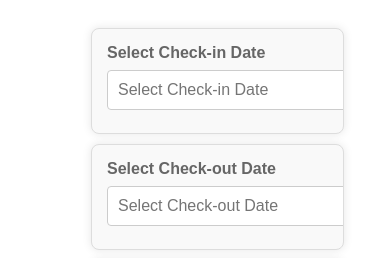
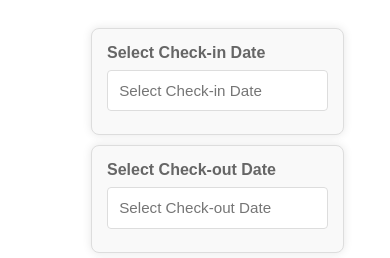
Before and after one commit to Almishev/hotel-booking, a React (Create React App) app in the folder frontend/: page /#/rooms in a window 390 px wide. Shown: the part 279-537 px from the top of the page. Built offline with nearby package versions, Linux system fonts and the light colour scheme; no server answers.

Commit message:
fix input fields

```diff
--- a/frontend/src/App.css
+++ b/frontend/src/App.css
@@ -150,26 +150,59 @@
   .book-now-div {
   width: 100%;
   margin-top: 1.2rem;
-    display: block;
+  display: flex;
+  flex-direction: column;
+  align-items: center;
+  gap: 1rem;
+}
+
+  /* Mobile improvements for book-now-div */
+  @media (max-width: 480px) {
+    .book-now-div {
+      display: flex;
+      flex-direction: column;
+      gap: 0.8rem;
+    }
+
+      .book-now-div button {
+    width: 90%;
+    max-width: 280px;
+    margin-bottom: 0;
+  }
+
+  /* Specific styling for Go Back button */
+  .go-back-button {
+    background: #6c757d !important;
+    box-shadow: 0 4px 12px rgba(108, 117, 125, 0.3) !important;
+  }
+
+  .go-back-button:hover {
+    background: #5a6268 !important;
+    box-shadow: 0 6px 16px rgba(108, 117, 125, 0.4) !important;
+  }
   }
   .book-now-button, .edit-room-button {
-    width: 100%;
+  width: 80%;
+  max-width: 300px;
   box-sizing: border-box;
   text-align: center;
   font-size: 1.1rem;
-    padding: 1.2rem 0;
-    border-radius: 6px;
+  padding: 1rem 2rem;
+  border-radius: 8px;
   border: none;
   background: #008080;
   color: #fff;
   font-weight: 600;
   cursor: pointer;
-    transition: all 0.2s ease-in-out;
-    margin-top: 1.2rem;
+  transition: all 0.3s ease;
+  margin-top: 0;
+  box-shadow: 0 4px 12px rgba(0, 128, 128, 0.3);
 }
 
   .book-now-button:hover, .edit-room-button:hover {
   background: #005f5f;
+  transform: translateY(-2px);
+  box-shadow: 0 6px 16px rgba(0, 128, 128, 0.4);
 }
 
   .booking-details img {
@@ -219,17 +252,20 @@
 
 .date-inputs {
   display: flex;
-  gap: 1rem;
+  gap: 1.5rem;
   flex-wrap: wrap;
 }
 
 .date-inputs .detail-search-field {
   flex: 1;
-  min-width: 200px;
-  padding: 0.8rem;
+  min-width: 250px;
+  padding: 1rem;
   border: 1px solid #ddd;
   border-radius: 6px;
   font-size: 1rem;
+  box-sizing: border-box;
+  width: 100%;
+  margin: 0.5rem 0;
 }
 
 .guests-inputs {
@@ -259,6 +295,9 @@
   font-size: 1rem;
   width: 100%;
   box-sizing: border-box;
+  -webkit-appearance: none;
+  -moz-appearance: none;
+  appearance: none;
 }
 
 .booking-summary {
@@ -322,6 +361,7 @@
   .date-inputs .detail-search-field {
     min-width: auto;
     width: 100%;
+    padding: 0.8rem;
   }
 
   .guests-inputs {
@@ -345,6 +385,54 @@
 
   .guests-display {
     font-size: 1rem;
+  }
+}
+
+/* Mobile-specific improvements */
+@media (max-width: 480px) {
+  .booking-form-section {
+    padding: 0.8rem;
+    margin-bottom: 1rem;
+  }
+
+  .booking-form-section h4 {
+    font-size: 1.1rem;
+    margin-bottom: 0.8rem;
+  }
+
+  .date-inputs .detail-search-field {
+    padding: 0.7rem;
+    font-size: 0.95rem;
+  }
+
+  .guest-input-group input {
+    padding: 0.7rem;
+    font-size: 0.95rem;
+    -webkit-appearance: none;
+    -moz-appearance: none;
+    appearance: none;
+  }
+
+  .guest-input-group label {
+    font-size: 0.9rem;
+  }
+
+  .booking-summary {
+    padding: 1rem;
+    margin-top: 1.5rem;
+  }
+
+  .confirm-booking-button {
+    padding: 0.9rem;
+    font-size: 1rem;
+  }
+
+  .price-display {
+    font-size: 1.1rem;
+  }
+
+  .guests-display {
+    font-size: 0.95rem;
   }
 }
 
@@ -414,13 +502,13 @@
 .dashboard-stats {
   display: grid;
   grid-template-columns: repeat(auto-fit, minmax(250px, 1fr));
-  gap: 1.5rem;
-  margin-bottom: 3rem;
+  gap: 1rem;
+  margin-bottom: 2rem;
 }
 
 .stat-card {
   background: white;
-  padding: 0.9rem;
+  padding: 0.6rem;
   border-radius: 10px;
   box-shadow: 0 2px 10px rgba(0,0,0,0.1);
   text-align: center;
@@ -429,19 +517,19 @@
 
 .stat-card h3 {
   color: #666;
-  font-size: 0.9rem;
-  margin-bottom: 0.3rem;
+  font-size: 0.8rem;
+  margin-bottom: 0.2rem;
 }
 
 .stat-number {
-  font-size: 1.5rem;
+  font-size: 1.3rem;
   font-weight: 700;
   color: #008080;
-  margin: 0.3rem 0;
+  margin: 0.2rem 0;
 }
 
 .stat-detail {
-  font-size: 0.9rem;
+  font-size: 0.8rem;
   color: #888;
   margin: 0;
 }
@@ -548,7 +636,8 @@
   padding: 1.5rem;
   border-radius: 10px;
   box-shadow: 0 2px 10px rgba(0,0,0,0.1);
-  margin-bottom: 2rem;
+  margin-top: 1rem;
+  margin-bottom: 1rem;
   overflow-x: auto;
 }
 
@@ -661,3 +750,223 @@
     font-size: 2rem;
   }
 }
+
+/* Extra small mobile improvements for room details */
+@media (max-width: 480px) {
+  .room-list-item {
+    padding: 1rem;
+    min-height: 350px;
+  }
+
+  .room-list-item-image {
+    width: 120px;
+    height: 80px;
+  }
+
+  .room-details h3 {
+    font-size: 1.2rem;
+    margin-bottom: 0.8rem;
+  }
+
+  .room-details p {
+    font-size: 1rem;
+    margin-bottom: 1rem;
+  }
+
+  .book-now-button, .edit-room-button {
+    font-size: 1rem;
+    padding: 0.8rem 1.5rem;
+    width: 90%;
+    max-width: 280px;
+  }
+
+  .booking-details img {
+    height: 180px;
+  }
+
+  /* Improve button spacing on mobile */
+  .book-now-div {
+    display: flex;
+    flex-direction: column;
+    gap: 0.5rem;
+  }
+
+  .book-now-button, .edit-room-button {
+    margin-bottom: 0;
+  }
+
+  /* Improve form inputs on mobile */
+  .detail-search-field {
+    font-size: 0.95rem;
+    padding: 0.7rem;
+  }
+
+  /* Better spacing for mobile */
+  .room-details {
+    margin-bottom: 1.5rem;
+  }
+
+  /* Improve existing booking details display */
+  .existing-bookings {
+    font-size: 0.9rem;
+    padding: 0.8rem;
+  }
+
+  /* Better button layout for mobile */
+  .action-buttons {
+    display: flex;
+    flex-direction: column;
+    gap: 0.8rem;
+    margin-top: 1rem;
+  }
+
+  .action-buttons button {
+    width: 100%;
+    padding: 0.8rem;
+    font-size: 1rem;
+    border-radius: 6px;
+  }
+
+  /* DatePicker Global Styles */
+.react-datepicker-wrapper {
+  width: 100%;
+  display: block;
+}
+
+.react-datepicker__input-container {
+  width: 100%;
+  display: block;
+}
+
+.react-datepicker__input-container input {
+  width: 100%;
+  box-sizing: border-box;
+  border: 1px solid #ddd !important;
+  border-radius: 6px;
+  padding: 0.8rem;
+  font-size: 1rem;
+  outline: none;
+  background: white;
+  position: relative;
+}
+
+.react-datepicker__input-container input:focus {
+  border-color: #008080 !important;
+  box-shadow: 0 0 0 2px rgba(0, 128, 128, 0.2);
+}
+
+/* Force border rendering for DatePicker */
+.react-datepicker__input-container input {
+  border-right: 1px solid #ddd !important;
+  border-left: 1px solid #ddd !important;
+  border-top: 1px solid #ddd !important;
+  border-bottom: 1px solid #ddd !important;
+}
+
+/* Additional overrides for DatePicker */
+.react-datepicker__input-container input,
+.react-datepicker__input-container input[type="text"],
+.react-datepicker__input-container input[type="date"] {
+  border: 1px solid #ddd !important;
+  border-right: 1px solid #ddd !important;
+  border-left: 1px solid #ddd !important;
+  border-top: 1px solid #ddd !important;
+  border-bottom: 1px solid #ddd !important;
+}
+
+/* Custom DatePicker wrapper styles */
+.datepicker-wrapper {
+  width: 100%;
+  display: block;
+  min-width: 250px;
+  margin: 0.5rem 0;
+}
+
+.datepicker-wrapper input {
+  width: 100%;
+  padding: 1rem;
+  border: 1px solid #ddd !important;
+  border-radius: 6px;
+  font-size: 1rem;
+  box-sizing: border-box;
+  background: white;
+  min-width: 250px;
+}
+
+/* Force all borders for DatePicker */
+.datepicker-wrapper .react-datepicker__input-container input,
+.datepicker-wrapper input {
+  border: 1px solid #ddd !important;
+  border-right: 1px solid #ddd !important;
+  border-left: 1px solid #ddd !important;
+  border-top: 1px solid #ddd !important;
+  border-bottom: 1px solid #ddd !important;
+  outline: none;
+}
+
+.datepicker-wrapper .react-datepicker__input-container input:focus,
+.datepicker-wrapper input:focus {
+  border-color: #008080 !important;
+  box-shadow: 0 0 0 2px rgba(0, 128, 128, 0.2);
+}
+
+/* Specific styles for datepicker-input class */
+.datepicker-input {
+  border: 1px solid #ddd !important;
+  border-right: 1px solid #ddd !important;
+}
+
+/* Override any React DatePicker default styles */
+.react-datepicker__input-container {
+  width: 100% !important;
+}
+
+.react-datepicker__input-container input {
+  width: 100% !important;
+  border: 1px solid #ddd !important;
+  border-right: 1px solid #ddd !important;
+  border-left: 1px solid #ddd !important;
+  border-top: 1px solid #ddd !important;
+  border-bottom: 1px solid #ddd !important;
+  box-sizing: border-box !important;
+}
+
+  /* Fix for DatePicker border issues */
+  .react-datepicker-wrapper {
+    width: 100%;
+    display: block;
+  }
+
+  .react-datepicker__input-container {
+    width: 100%;
+    display: block;
+  }
+
+  .react-datepicker__input-container input {
+    width: 100%;
+    box-sizing: border-box;
+    border: 1px solid #ddd;
+    border-radius: 6px;
+    padding: 0.8rem;
+    font-size: 1rem;
+  }
+
+  /* Ensure proper border rendering on mobile */
+  .react-datepicker__input-container input {
+    -webkit-appearance: none;
+    -moz-appearance: none;
+    appearance: none;
+    border: 1px solid #ddd !important;
+    border-right: 1px solid #ddd !important;
+    padding: 0.7rem;
+    font-size: 0.95rem;
+  }
+
+  /* Override any DatePicker default styles */
+  .react-datepicker__input-container input[type="text"] {
+    border: 1px solid #ddd !important;
+    border-right: 1px solid #ddd !important;
+    padding: 0.7rem;
+    font-size: 0.95rem;
+  }
+}
--- a/frontend/src/component/admin/ManageBookingsPage.jsx
+++ b/frontend/src/component/admin/ManageBookingsPage.jsx
@@ -77,7 +77,12 @@ const ManageBookingsPage = () => {
 
     // Filter bookings
     const filterBookings = () => {
-        console.log('filterBookings called with:', { bookings: bookings.length, filters });
+        console.log('filterBookings called with:', {
+            bookings: bookings.length,
+            filters,
+            hasBookings: bookings.length > 0,
+            firstBooking: bookings[0]
+        });
         let filtered = [...bookings];
 
         // Search by booking code
@@ -136,6 +141,7 @@ const ManageBookingsPage = () => {
         }
 
         console.log('Filtered result:', filtered.length);
+        console.log('Setting filteredBookings to:', filtered);
         setFilteredBookings(filtered);
         setCurrentPage(1);
     };
@@ -180,6 +186,11 @@ const ManageBookingsPage = () => {
 
     // Export data
     const exportData = () => {
+        if (!filteredBookings || filteredBookings.length === 0) {
+            alert('No data to export. Please apply filters or wait for data to load.');
+            return;
+        }
+
         const data = filteredBookings.map(booking => ({
             'Booking Code': booking.bookingConfirmationCode,
             'Guest Name': booking.user?.name || 'N/A',
@@ -192,6 +203,11 @@ const ManageBookingsPage = () => {
             'Room Type': booking.room?.roomType || 'N/A',
             'Status': getBookingStatus(booking)
         }));
+
+        if (data.length === 0) {
+            alert('No data to export.');
+            return;
+        }
 
         const csvContent = "data:text/csv;charset=utf-8,"
             + Object.keys(data[0]).join(",") + "\n"
@@ -257,6 +273,11 @@ const ManageBookingsPage = () => {
     }, [calculateStats]);
 
     useEffect(() => {
+        console.log('useEffect triggered:', {
+            bookingsLength: bookings.length,
+            filters,
+            hasBookings: bookings.length > 0
+        });
         if (bookings.length > 0) {
             filterBookings();
         }
--- a/frontend/src/index.css
+++ b/frontend/src/index.css
@@ -469,6 +469,7 @@ button[type="submit"]:hover {
     display: flex;
     justify-content: center;
     padding: 10px;
+    margin-bottom: 2rem;
     /* Add padding for spacing */
 }
 
```
Also changed, not shown: frontend/src/component/booking_rooms/RoomDetailsPage.jsx (+22 -8 lines), 1 other file (tests, documents, lock files or other folders). Lines whose indentation alone changed are shown as unchanged.
